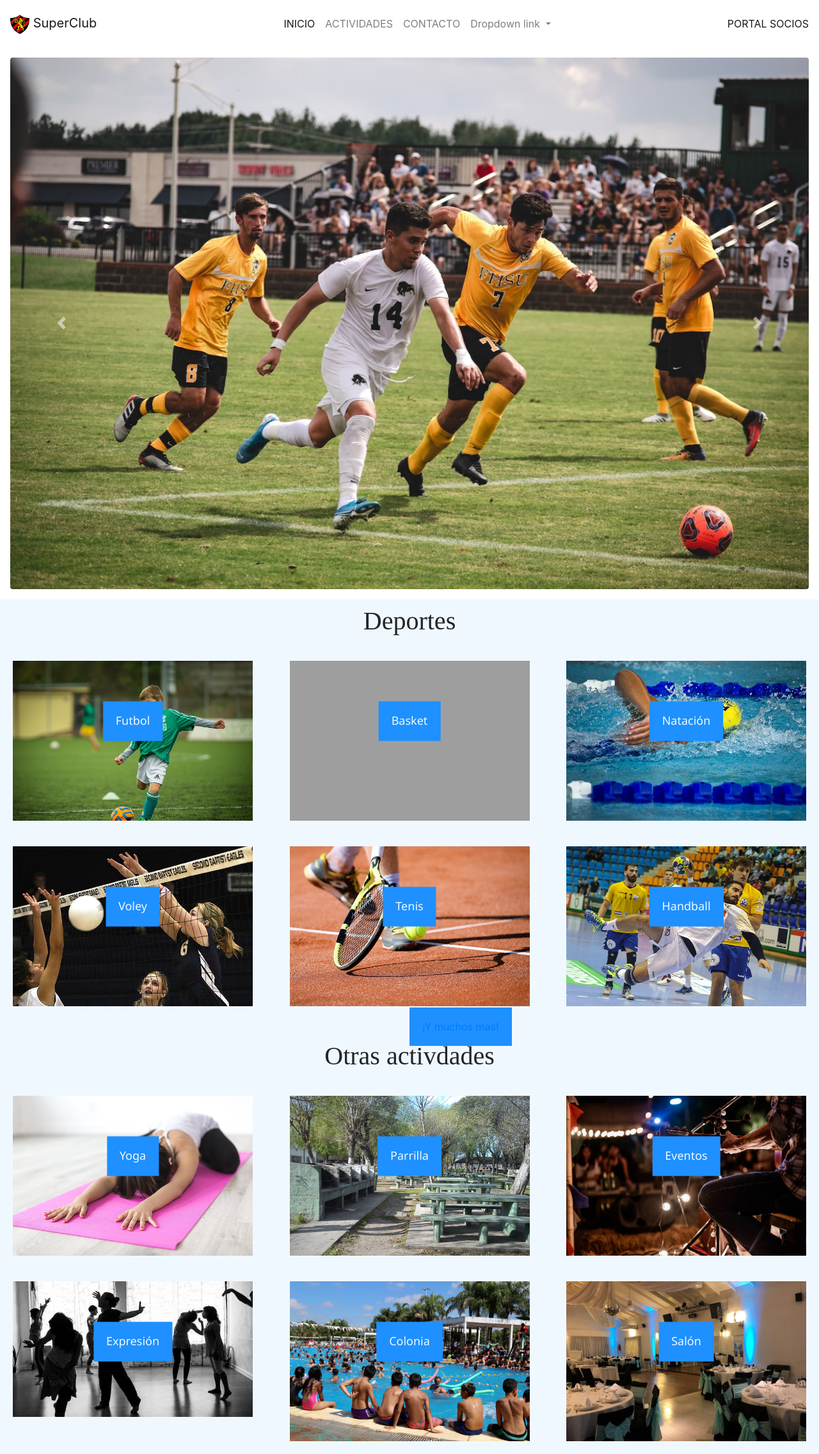
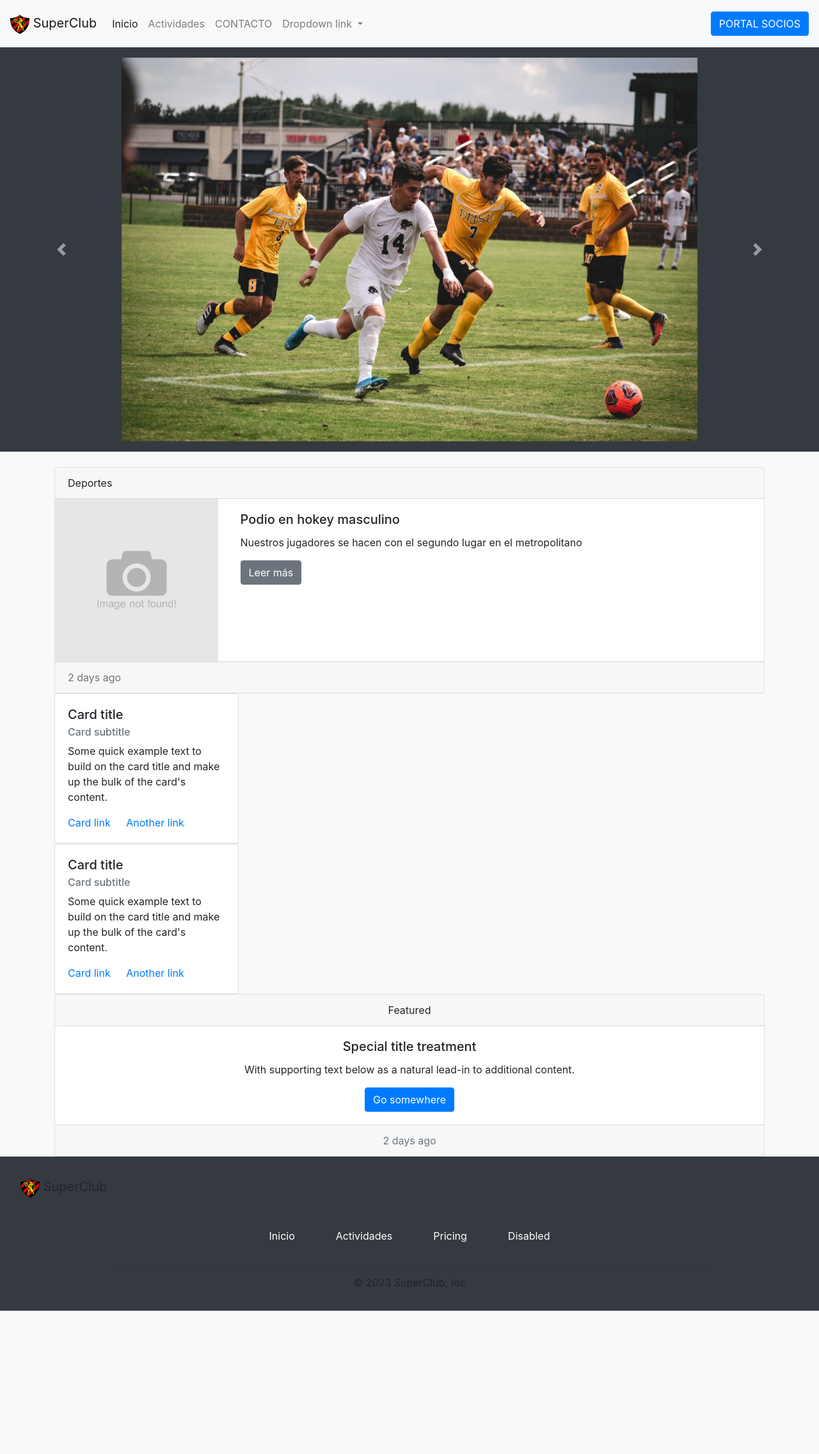
Before and after one commit to RoldanNatalia/CaC23655_Grupo2_AppMyClub, a Django app: page /AppMyClub/ in a window 1280 px wide. Shown: the whole page at 64% size. After the commit the page ends 2049 px from the top, so only its background shows below. Run offline with Django 4.2, Linux system fonts and the light colour scheme; some libraries are stand-ins or nearby versions; grey boxes are pictures that could not be loaded.

Commit message:
header y footer semi listos; home en proceso; todo con bootstrap

```diff
--- a/core/templates/core/base2.html
+++ b/core/templates/core/base2.html
@@ -9,14 +9,15 @@
     <link rel="stylesheet" href="https://cdn.jsdelivr.net/npm/bootstrap@4.0.0/dist/css/bootstrap.min.css" integrity="sha384-Gn5384xqQ1aoWXA+058RXPxPg6fy4IWvTNh0E263XmFcJlSAwiGgFAW/dAiS6JXm" crossorigin="anonymous">
     {% block extra_css %}{%endblock%}
 </head>
-<body>
-    <header>{% include "core/header.html" %}</header>
+<body class="bg-light">
+    <header class="">{% include "core/header.html" %}</header>
 
     <main>
         {% block content %}{% endblock %}
     </main>
 
-    <footer></footer>
+    <footer>{% include "core/footer.html" %}</footer>
+
     {% block extra_js %}{%endblock%}
 </body>
     <script src="https://code.jquery.com/jquery-3.2.1.slim.min.js" integrity="sha384-KJ3o2DKtIkvYIK3UENzmM7KCkRr/rE9/Qpg6aAZGJwFDMVNA/GpGFF93hXpG5KkN" crossorigin="anonymous"></script>
--- /dev/null
+++ b/core/templates/core/footer.html
@@ -0,0 +1,27 @@
+{% load static %}
+
+<div class="bg-dark p-3">
+    <p class="navbar-brand p-3">
+        <img src="{% static 'core/img/escudo.png' %}" width="30" height="30" alt=""> SuperClub
+    </p>
+    <nav class="navbar navbar-expand navbar-dark">
+        <!-- <a class="navbar-brand" href="#">
+            <img src="{% static 'core/img/escudo.png' %}" width="30" height="30" alt=""> SuperClub
+        </a> -->
+        <!-- <button class="navbar-toggler" type="button" data-toggle="collapse" data-target="#navbarNavAltMarkup" aria-controls="navbarNavAltMarkup" aria-expanded="false" aria-label="Toggle navigation">
+          <span class="navbar-toggler-icon"></span>
+        </button> -->
+        <div class="collapse navbar-collapse justify-content-center" id="navbarNavAltMarkup">
+          <div class="navbar-nav row justify-content-center">
+            <a class="nav-item nav-link active mx-4" href="{% url 'index' %}">Inicio     <span class="sr-only">(current)</span></a>
+            <a class="nav-item nav-link active mx-4" href="{% url 'actividades' %}">Actividades <span class="sr-only">(current)</span></a>
+            <a class="nav-item nav-link active mx-4" href="#">Pricing  <span class="sr-only">(current)</span></a>
+            <a class="nav-item nav-link active mx-4" href="#">Disabled <span class="sr-only">(current)</span></a>
+          </div>
+        </div>
+    </nav>
+
+    <hr class="hr w-75">
+
+    <p class="text-center">© 2023 SuperClub, Inc</p>
+</div>
--- a/core/templates/core/header.html
+++ b/core/templates/core/header.html
@@ -1,6 +1,6 @@
 {% load static %}
 
-<nav class="navbar navbar-expand-lg navbar-light p-3">
+<nav class="navbar navbar-expand-lg navbar-light p-3 sticky-top position-sm-absolute">
     <a class="navbar-brand" href="#">
         <img src="{% static 'core/img/escudo.png' %}" width="30" height="30" alt=""> SuperClub
       </a>
@@ -8,12 +8,12 @@
       <span class="navbar-toggler-icon"></span>
     </button>
     <div class="collapse navbar-collapse justify-content-center" id="navbarNavDropdown">
-      <ul class="navbar-nav">
-        <li class="nav-item active">
-          <a class="nav-link" href="{% url 'index' %}">INICIO<span class="sr-only">(current)</span></a>
+      <ul class="navbar-nav justify-content-sm-center">
+        <li class="nav-item">
+          <a class="nav-link active" href="{% url 'index' %}">Inicio<span class="sr-only">(current)</span></a>
         </li>
         <li class="nav-item">
-          <a class="nav-link" href="{% url 'actividades' %}">ACTIVIDADES<span class="sr-only">(current)</span></a>
+          <a class="nav-link" href="{% url 'actividades' %}">Actividades</a>
         </li>
         <li class="nav-item">
           <a class="nav-link" href="#">CONTACTO</a>
@@ -29,6 +29,7 @@
           </div>
         </li>
       </ul>
+      <a href="" class="btn btn-primary ml-auto">PORTAL SOCIOS</a>
     </div>
-    <span class="navbar-text"> <a href="#" class="login">PORTAL SOCIOS</a>
+
   </nav>
--- a/core/templates/core/index.html
+++ b/core/templates/core/index.html
@@ -15,16 +15,19 @@
 
 {% block content %}
 <!-- Carrusel -->
-<div id="carouselExampleControls" class="carousel slide p-3" data-ride="carousel">
-    <div class="carousel-inner rounded">
+<div id="carouselExampleControls" class="carousel slide p-3 bg-dark" data-ride="carousel">
+  <div class="carousel-inner rounded text-center">
     <div class="carousel-item active">
-        <img class="d-block w-100" src="{% static 'core/img/pexels-stanley-morales-3148452.jpg' %}" alt="First slide">
+      <img class="d-block mx-auto " style="max-height: 75vh;"
+        src="{% static 'core/img/pexels-stanley-morales-3148452.jpg' %}" alt="First slide">
     </div>
     <div class="carousel-item">
-        <img class="d-block w-100" src="{% static 'core/img/edificio.jpeg' %}" alt="Second slide">
+      <img class="d-block mx-auto" style="max-height: 75vh;" src="{% static 'core/img/edificio.jpeg' %}"
+        alt="Second slide">
     </div>
     <div class="carousel-item">
-        <img class="d-block w-100" src="{% static 'core/img/rugby_viejo.jpg' %}" alt="Third slide">
+      <img class="d-block mx-auto" style="max-height: 75vh;" src="{% static 'core/img/rugby_viejo.jpg' %}"
+        alt="Third slide">
     </div>
   </div>
   <a class="carousel-control-prev" href="#carouselExampleControls" role="button" data-slide="prev">
@@ -37,35 +40,58 @@
   </a>
 </div>
 
-<!-- Deportes -->
-<section class="index_information_wrapper">
-    <h1 class="index_information_title">Deportes</h1>
-
-    <div class="index_information_content">
-        {% for activity in menu_sports %}
-            <a class="index_information_card_wrapper" href="{% url 'detalle_actividad' activity.name %} ">
-                <h5 class="index_information_card_title">{% filter title %} {{activity.name}} {% endfilter %}</h5>
-                <img class="index_information_card_image" src="{% static activity.url_image %}" alt="">
-            </a>
-        {% endfor %}
+<div class="container mt-4">
+  <div class="card">
+    <div class="card-header">
+      Deportes
     </div>
 
-    <a class="see_more_button" href="{% url 'actividades' %}">¡Y muchos más!</a>
-</section>
+    <div class="row">
+      <img class="card-img col-sm-3" src="{% static 'core/img/ejemplo.jpg' %}" alt="Card image cap">
 
-<!-- Otras actividades -->
-<section class="index_information_wrapper">
-    <h1 class="index_information_title">Otras activdades</h1>
-
-    <div class="index_information_content">
-        {% for activity in menu_activities %}
-            <article class="index_information_card_wrapper">
-                <h5 class="index_information_card_title">{% filter title %} {{activity.name}} {% endfilter %}</h5>
-
-                <img class="index_information_card_image" src="{% static activity.url_image %}" alt="">
-            </article>
-        {% endfor %}
+      <div class="card-body col-sm-9">
+        <h5 class="card-title">Podio en hokey masculino</h5>
+        <p class="card-text">Nuestros jugadores se hacen con el segundo lugar en el metropolitano</p>
+        <a href="#" class="btn btn-secondary">Leer más</a>
+      </div>
     </div>
 
-</section>
+    <div class="card-footer text-muted">
+      2 days ago
+    </div>
+  </div>
+
+  <div class="card" style="width: 18rem;">
+    <div class="card-body">
+      <h5 class="card-title">Card title</h5>
+      <h6 class="card-subtitle mb-2 text-muted">Card subtitle</h6>
+      <p class="card-text">Some quick example text to build on the card title and make up the bulk of the card's content.</p>
+      <a href="#" class="card-link">Card link</a>
+      <a href="#" class="card-link">Another link</a>
+    </div>
+  </div>
+  <div class="card" style="width: 18rem;">
+    <div class="card-body">
+      <h5 class="card-title">Card title</h5>
+      <h6 class="card-subtitle mb-2 text-muted">Card subtitle</h6>
+      <p class="card-text">Some quick example text to build on the card title and make up the bulk of the card's content.</p>
+      <a href="#" class="card-link">Card link</a>
+      <a href="#" class="card-link">Another link</a>
+    </div>
+  </div>
+
+  <div class="card text-center">
+    <div class="card-header">
+      Featured
+    </div>
+    <div class="card-body">
+      <h5 class="card-title">Special title treatment</h5>
+      <p class="card-text">With supporting text below as a natural lead-in to additional content.</p>
+      <a href="#" class="btn btn-primary">Go somewhere</a>
+    </div>
+    <div class="card-footer text-muted">
+      2 days ago
+    </div>
+  </div>
+</div>
 {% endblock %}
--- a/core/views.py
+++ b/core/views.py
@@ -4,12 +4,6 @@ from django.http import HttpResponse
 
 # Create your views here.
 def actividades(request):
-    return render(request,"core/actividades.html")
-
-def actividad(request,actividad):
-    return render(request,"core/index.html")
-
-def index(request):
     context = {
         'menu_sports' : [
             {'name':'futbol','url_image':'core/img/pibe_pelota.jpg'},
@@ -28,5 +22,12 @@ def index(request):
             {'name':'salón','url_image':'core/img/salon.jpeg'}
         ]
     }
+    return render(request,"core/actividades.html",context)
+
+def actividad(request,actividad):
+    return render(request,"core/index.html")
+
+def index(request):
+    context = {}
 
     return render(request,"core/index.html",context)
```
Also changed, not shown: core/static/core/css/carousel.css (+7 -0 lines), core/templates/core/actividades.html (+41 -2 lines), core/static/core/img/ejemplo.jpg (added). Lines whose indentation alone changed are shown as unchanged.
